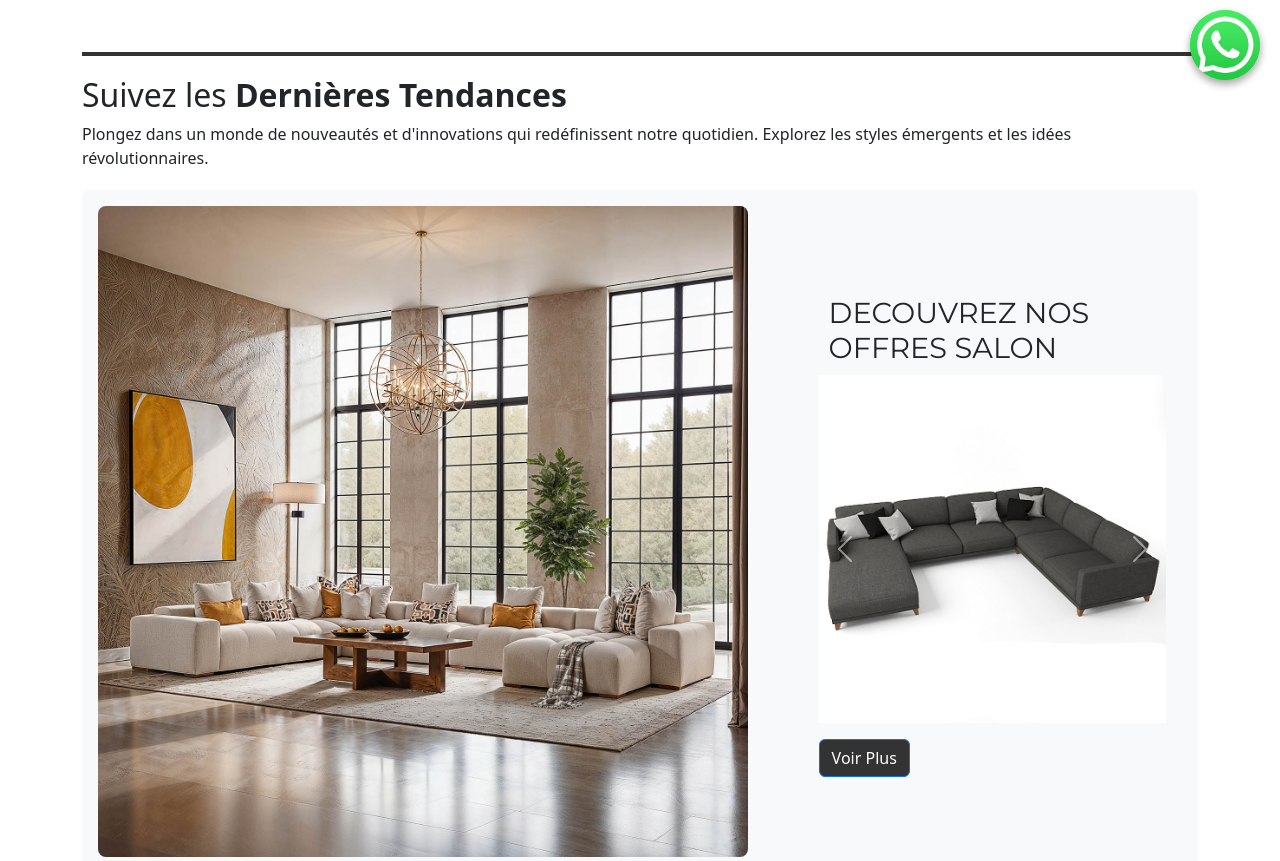
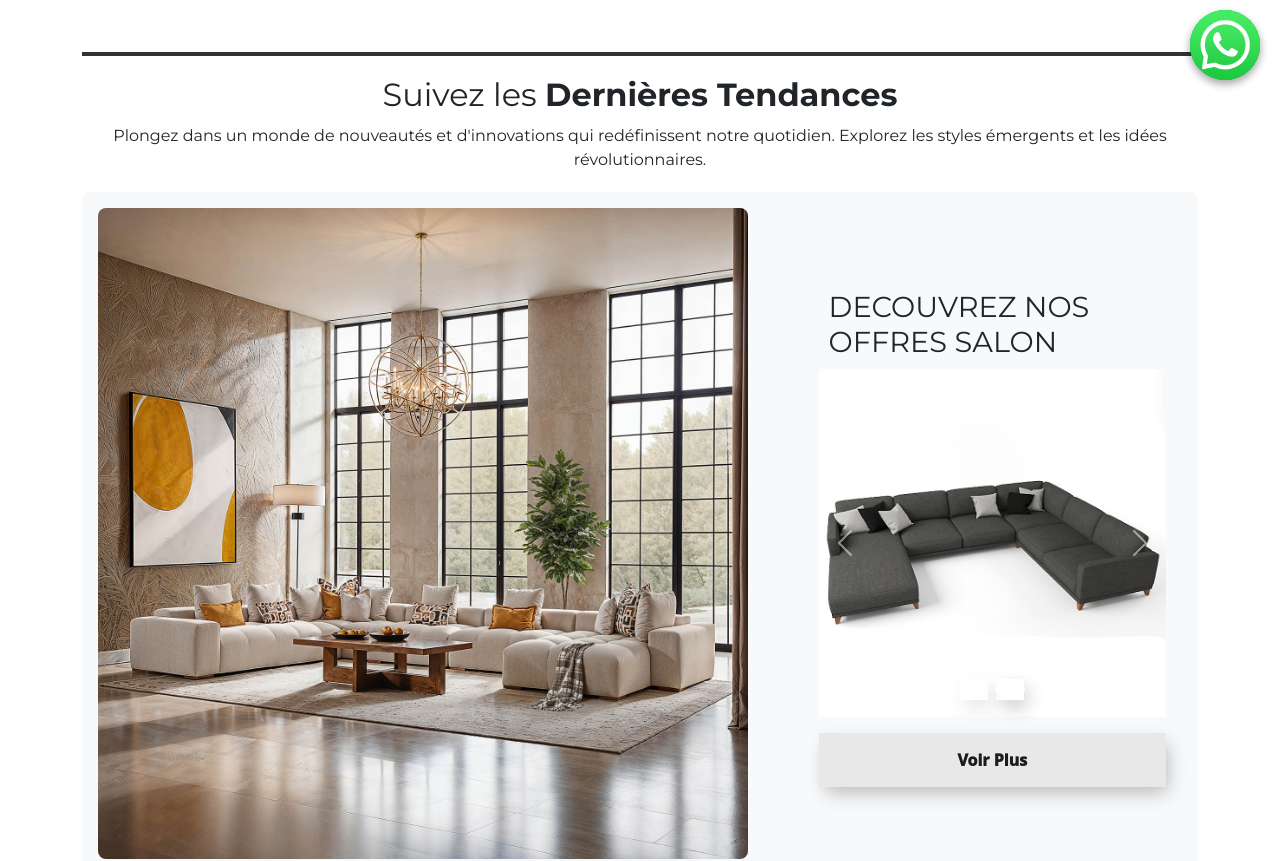
Before and after one commit to AmineOuzane/Interior_Design, a React (Vite) app: page / in a window 1280 px wide. Shown: the part 700-1561 px from the top of the page. Built offline with nearby package versions, Linux system fonts and the light colour scheme.

Commit message:
voirplus button updated

```diff
--- a/src/Component/Canape.jsx
+++ b/src/Component/Canape.jsx
@@ -29,7 +29,7 @@ function Canape() {
         <div className="canape-list"> {/* Container for the list of canapes */}
         <img
         src={CanapeBannerImage}
-        alt="Bannière Salon"
+        alt="Bannière Canape"
         className="banner-image"
       />
             {canapes.map(canape => (
--- a/src/Component/Chambre.jsx
+++ b/src/Component/Chambre.jsx
@@ -28,7 +28,7 @@ function Chambre() {
         <div className="product-list"> {/* Container for the list of products */}
         <img
         src={ChambreBannerImage}
-        alt="Bannière Salon"
+        alt="Bannière Chambre"
         className="banner-image"
       />
             {products.map(product => (
--- a/src/Component/Feature.css
+++ b/src/Component/Feature.css
@@ -9,6 +9,14 @@
 
 .feature-card:hover {
     transform: scale(1.02);
+}
+.h2{
+    font-family:'Montserrat, sans-serif';
+    text-align: center;
+}
+.p{
+    font-family:'Montserrat, sans-serif';
+    text-align: center;
 }
 
 /* Flex layout for alternating content */
@@ -69,15 +77,54 @@
     background-color: #333;
 }
 
-.voirplus{
-    background-color: #333;
-}
 .top-border {
     width: 100%;
     height: 4px;
     background-color: #333;
     margin-bottom: 20px;
 }
+
+/* From Uiverse.io by alexroumi */
+button {
+    padding: 15px 25px;
+    border: unset;
+    border-radius: 15px;
+    color: #1d1c1c;
+    z-index: 1;
+    background: #e8e8e8;
+    position: relative;
+    font-weight: 1000;
+    font-size: 17px;
+    -webkit-box-shadow: 4px 8px 19px -3px rgba(0,0,0,0.27);
+    box-shadow: 4px 8px 19px -3px rgba(0,0,0,0.27);
+    transition: all 250ms;
+    overflow: hidden;
+    width: 100%;
+   }
+
+   button::before {
+    content: "";
+    position: absolute;
+    top: 0;
+    left: 0;
+    height: 100%;
+    width: 0;
+    border-radius: 15px;
+    background-color: #212121;
+    z-index: -1;
+    -webkit-box-shadow: 4px 8px 19px -3px rgba(0,0,0,0.27);
+    box-shadow: 4px 8px 19px -3px rgba(0,0,0,0.27);
+    transition: all 250ms
+   }
+
+   button:hover {
+    color: #e8e8e8;
+   }
+
+   button:hover::before {
+    width: 100%;
+   }
+
 
 /* Responsive adjustments */
 @media (max-width: 768px) {
--- a/src/Component/Features.jsx
+++ b/src/Component/Features.jsx
@@ -123,9 +123,9 @@ const Features = () => {
 
   return (
     <div className="container py-5 mt-2">
-      <div className="top-border" />
-      <h2>Suivez les <span><b>Dernières Tendances</b></span></h2>
-      <p>
+      <div className="top-border"/>
+      <h2 style={{ fontFamily: 'Montserrat, sans-serif', margin: "10px", textAlign: "center" }}>Suivez les <span><b>Dernières Tendances</b></span></h2>
+      <p style={{ fontFamily: 'Montserrat, sans-serif', margin: "10px", textAlign: "center" }} >
         Plongez dans un monde de nouveautés et d'innovations qui redéfinissent notre quotidien.
         Explorez les styles émergents et les idées révolutionnaires.
       </p>
@@ -153,8 +153,8 @@ const Features = () => {
                     </Carousel.Item>
                   ))}
                 </Carousel>
-
-                <Button className='voirplus' style={{backgroundColor: '#333'}}>Voir Plus</Button>
+                <button>Voir Plus</button>
+                {/*<Button className='voirplus' style={{backgroundColor: '#333'}}>Voir Plus</Button>*/}
               </div>
             </div>
           </div>
--- a/src/Component/WhatsAppButton.jsx
+++ b/src/Component/WhatsAppButton.jsx
@@ -1,49 +1,41 @@
 import React from 'react';
 import whatsappImage from '../../src/images/whatsapp.jpeg';
 
-
 const WhatsAppButton = () => {
-
   const handleClick = () => {
     const url = `https://wa.me/212681504811?text=Bonjour%2C%20puis-je%20avoir%20plus%20d%27information`;
-    window.open(url, '_blank'); // Ouvre dans un nouvel onglet
+    window.open(url, '_blank'); // Opens in a new tab
   };
 
   return (
-    <div style={styles.iconWrapper}>
-    <button onClick={handleClick} style={{ padding: '10px 20px', backgroundColor: '#25D366', color: '#fff', border: 'none', borderRadius: '5px', cursor: 'pointer' }}>
-        <img src={whatsappImage} alt="whatsapp icon" style={styles.iconImage} />
-    </button>
+    <div style={styles.iconWrapper} onClick={handleClick}>
+      <img src={whatsappImage} alt="WhatsApp icon for contact" style={styles.iconImage} />
     </div>
   );
 };
-
 
 const styles = {
   iconWrapper: {
     position: 'fixed',
     bottom: '20px',
     right: '20px',
-      width: '70px',                // Increased the width for better visibility
-      height: '70px',               // Increased the height for better visibility
+    width: '70px',
+    height: '70px',
     borderRadius: '50%',
     overflow: 'hidden',
     boxShadow: '0px 4px 8px rgba(0, 0, 0, 0.2)',
     cursor: 'pointer',
+    backgroundColor: '#25D366',
     zIndex: 1000,
+    display: 'flex',
+    alignItems: 'center',
+    justifyContent: 'center',
   },
   iconImage: {
-        position: 'absolute',       // Allows for precise positioning
-        top: '50%',
-        left: '50%',
-        width: '80px',              // Make the image slightly larger than the container
-        height: '80px',
-        transform: 'translate(-50%, -50%)', // Centers the image within the wrapper
-        objectFit: 'cover',         // Ensures the image fills the container
+    width: '70px',
+    height: '70px',
+    objectFit: 'cover',
   }
-
-
 };
 
-
 export default WhatsAppButton;
```
Lines whose indentation alone changed are shown as unchanged.
